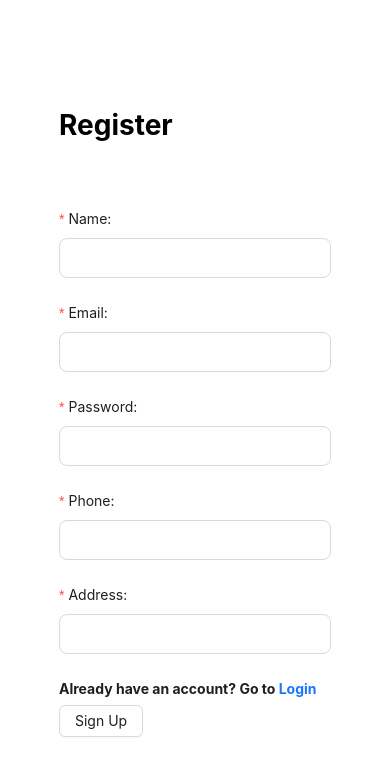
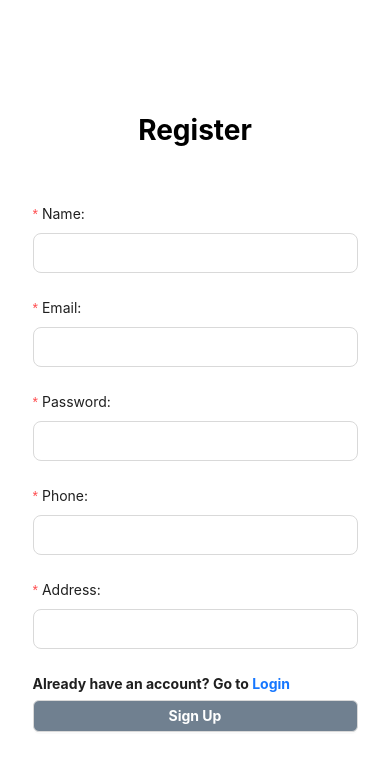
Before and after one commit to gandib/sports-smart-booking, a React (Vite) app: page /register in a window 390 px wide. Shown: the top 776 px of the page. Built offline with nearby package versions, Linux system fonts and the light colour scheme.

Commit message:
responsive added

```diff
--- a/src/components/CreateUser.tsx
+++ b/src/components/CreateUser.tsx
@@ -1,5 +1,5 @@
 /* eslint-disable @typescript-eslint/no-explicit-any */
-import { Button, Row } from "antd";
+import { Button, Col, Flex, Row } from "antd";
 import { FieldValues } from "react-hook-form";
 import { Link, useNavigate } from "react-router-dom";
 import { toast } from "sonner";
@@ -35,33 +35,118 @@ const CreateUser = ({ role }: { role: string }) => {
 
   return (
     <Row justify="center" align="middle" style={{ height: "100vh" }}>
-      <div>
-        <h1 style={{ marginBottom: "10px" }}>Register</h1>
+      <Col span={20}>
+        <h1
+          style={{
+            display: "flex",
+            justifyContent: "center",
+          }}
+        >
+          Register
+        </h1>
         <PHForm onSubmit={onSubmit}>
-          <PHInput type="text" name="name" label="Name:" required={true} />
-          <PHInput type="text" name="email" label="Email:" required={true} />
+          <Flex vertical>
+            <Col
+              span={24}
+              style={{ display: "flex", justifyContent: "center" }}
+            >
+              <Col span={24} md={{ span: 12 }} lg={{ span: 12 }}>
+                <PHInput
+                  type="text"
+                  name="name"
+                  label="Name:"
+                  required={true}
+                />
+              </Col>
+            </Col>
+            <Col
+              span={24}
+              style={{ display: "flex", justifyContent: "center" }}
+            >
+              <Col span={24} md={{ span: 12 }} lg={{ span: 12 }}>
+                <PHInput
+                  type="text"
+                  name="email"
+                  label="Email:"
+                  required={true}
+                />
+              </Col>
+            </Col>
+            <Col
+              span={24}
+              style={{ display: "flex", justifyContent: "center" }}
+            >
+              <Col span={24} md={{ span: 12 }} lg={{ span: 12 }}>
                 <PHInput
                   type="text"
                   name="password"
                   label="Password:"
                   required={true}
                 />
-          <PHInput type="text" name="phone" label="Phone:" required={true} />
+              </Col>
+            </Col>
+            <Col
+              span={24}
+              style={{ display: "flex", justifyContent: "center" }}
+            >
+              <Col span={24} md={{ span: 12 }} lg={{ span: 12 }}>
+                <PHInput
+                  type="text"
+                  name="phone"
+                  label="Phone:"
+                  required={true}
+                />
+              </Col>
+            </Col>
+            <Col
+              span={24}
+              style={{ display: "flex", justifyContent: "center" }}
+            >
+              <Col span={24} md={{ span: 12 }} lg={{ span: 12 }}>
                 <PHInput
                   type="text"
                   name="address"
                   label="Address:"
                   required={true}
                 />
+              </Col>
+            </Col>
+            <Col
+              span={24}
+              style={{ display: "flex", justifyContent: "center" }}
+            >
+              <Col span={24} md={{ span: 12 }} lg={{ span: 12 }}>
+                {role === "user" && (
                   <h4 style={{ marginBottom: "5px" }}>
                     Already have an account? Go to{" "}
                     <span style={{ color: "green", cursor: "pointer" }}>
                       <Link to="/login">Login</Link>
                     </span>
                   </h4>
-          <Button htmlType="submit">Sign Up</Button>
+                )}
+              </Col>
+            </Col>
+            <Col
+              span={24}
+              style={{ display: "flex", justifyContent: "center" }}
+            >
+              <Col span={24} md={{ span: 12 }} lg={{ span: 12 }}>
+                <Button
+                  style={{
+                    width: "100%",
+                    backgroundColor: "slategray",
+                    color: "white",
+                    fontWeight: "bold",
+                  }}
+                  htmlType="submit"
+                >
+                  Sign Up
+                </Button>
+              </Col>
+            </Col>
+          </Flex>
         </PHForm>
-      </div>
+      </Col>
     </Row>
   );
 };
--- a/src/components/UserInfo.tsx
+++ b/src/components/UserInfo.tsx
@@ -15,7 +15,7 @@ const UserInfo = () => {
   // }
 
   if (error) {
-    const errorMessage = String((error as TError).data.message);
+    const errorMessage = String((error as TError).data?.message);
     toast.error(errorMessage);
   }
   return (
--- a/src/components/contact/ContactDetails.tsx
+++ b/src/components/contact/ContactDetails.tsx
@@ -1,12 +1,26 @@
+import { Col, Row } from "antd";
+
 const ContactDetails = () => {
   return (
-    <div style={{ marginLeft: "18%", marginRight: "25%", marginTop: "50px" }}>
+    <div style={{ marginTop: "50px" }}>
+      <Row justify={"center"}>
+        <Col
+          span={24}
+          lg={{ span: 16 }}
+          // style={{ display: "flex", justifyContent: "center" }}
+        >
+          <Row gutter={8}>
+            <Col span={24} md={{ span: 12 }} lg={{ span: 24 }}>
               <h2>Contact Details</h2>
               <p style={{ fontSize: "18px" }}>
                 Office Address: 123 Main St, Springfield
               </p>
               <p style={{ fontSize: "18px" }}>Phone: (123) 456-7890</p>
               <p style={{ fontSize: "18px" }}>Email: contact@company.com</p>
+            </Col>
+          </Row>
+        </Col>
+      </Row>
     </div>
   );
 };
--- a/src/components/layout/ProtectedRoute.tsx
+++ b/src/components/layout/ProtectedRoute.tsx
@@ -1,8 +1,8 @@
 import { ReactNode } from "react";
 import { useAppDispatch, useAppSelector } from "../../redux/hooks";
 import {
-  logout,
   selectCurrentToken,
+  selectCurrentUser,
   TUser,
 } from "../../redux/features/auth/authSlice";
 import { Navigate, useLocation } from "react-router-dom";
@@ -18,15 +18,25 @@ const ProtectedRoute = ({ children, role }: TProtectedRoute) => {
   const token = useAppSelector(selectCurrentToken);
   const location = useLocation();
   const dispatch = useAppDispatch();
+  const authUser = useAppSelector(selectCurrentUser);
 
   let user;
 
   if (token) {
     user = verifyToken(token);
   }
+  console.log(token, role, authUser);
+  if (
+    (!token && authUser?.role !== "user") ||
+    (!token && authUser?.role !== "admin")
+  ) {
+    console.log("object1");
+    return <Navigate to={"/login"} replace={true} />;
+  }
 
   if (role !== undefined && role !== (user as TUser)?.role) {
-    dispatch(logout());
+    console.log("object");
+    // dispatch(logout());
     dispatch(baseApi.util.resetApiState());
     return (
       <Navigate
@@ -37,9 +47,10 @@ const ProtectedRoute = ({ children, role }: TProtectedRoute) => {
     );
   }
 
-  if (!token) {
-    return <Navigate to={"/login"} replace={true} />;
-  }
+  // if (!token) {
+  //   console.log("object2");
+  //   return <Navigate to={"/login"} replace={true} />;
+  // }
 
   return children;
 };
--- a/src/pages/ErrorPage.tsx
+++ b/src/pages/ErrorPage.tsx
@@ -7,7 +7,10 @@ const ErrorPage = () => {
   const navigate = useNavigate();
   let error = "";
   console.log(location);
-  if (location?.state?.split("/")[1] === "admin") {
+  if (
+    location?.state?.split("/")[1] === "admin" ||
+    location?.state?.split("/")[1] === "user"
+  ) {
     error = "Unauthorized access!";
   }
 
--- a/src/pages/Login.tsx
+++ b/src/pages/Login.tsx
@@ -37,7 +37,15 @@ const Login = () => {
   return (
     <Row justify="center" align="middle" style={{ height: "100vh" }}>
       <div>
-        <h1 style={{ marginBottom: "10px" }}>Login</h1>
+        <h1
+          style={{
+            marginBottom: "10px",
+            display: "flex",
+            justifyContent: "center",
+          }}
+        >
+          Login
+        </h1>
         <PHForm onSubmit={onSubmit}>
           <PHInput type="text" name="email" label="Email:" required={true} />
           <PHInput
@@ -52,7 +60,17 @@ const Login = () => {
               <Link to="/register">Register</Link>
             </span>
           </h4>
-          <Button htmlType="submit">Login</Button>
+          <Button
+            style={{
+              backgroundColor: "slategray",
+              color: "white",
+              fontWeight: "bold",
+              width: "100%",
+            }}
+            htmlType="submit"
+          >
+            Login
+          </Button>
         </PHForm>
       </div>
     </Row>
--- a/src/redux/api/baseApi.ts
+++ b/src/redux/api/baseApi.ts
@@ -2,8 +2,8 @@ import { createApi, fetchBaseQuery } from "@reduxjs/toolkit/query/react";
 import { RootState } from "../store";
 
 export const baseQuery = fetchBaseQuery({
-  // baseUrl: "http://localhost:3000/api",
-  baseUrl: "https://sports-facility-booking-platform.vercel.app/api",
+  baseUrl: "http://localhost:3000/api",
+  // baseUrl: "https://sports-facility-booking-platform.vercel.app/api",
   credentials: "include",
   prepareHeaders: (headers, { getState }) => {
     const token = (getState() as RootState).auth.token;
```
Lines whose indentation alone changed are shown as unchanged.
